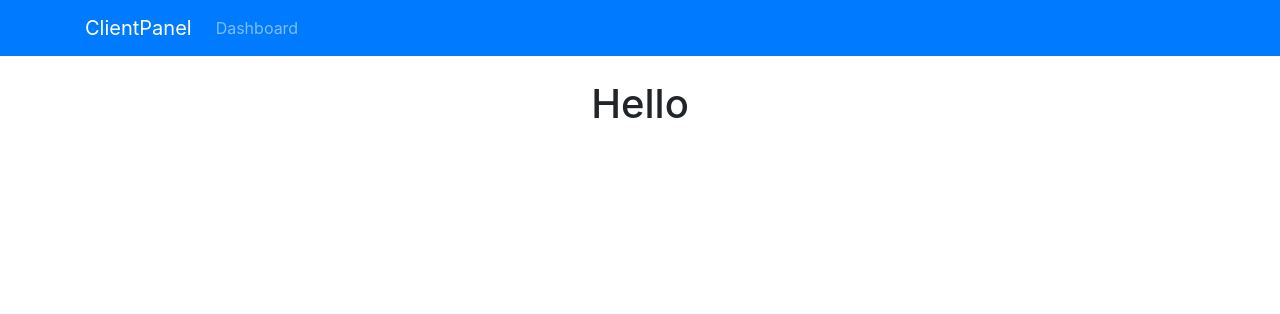
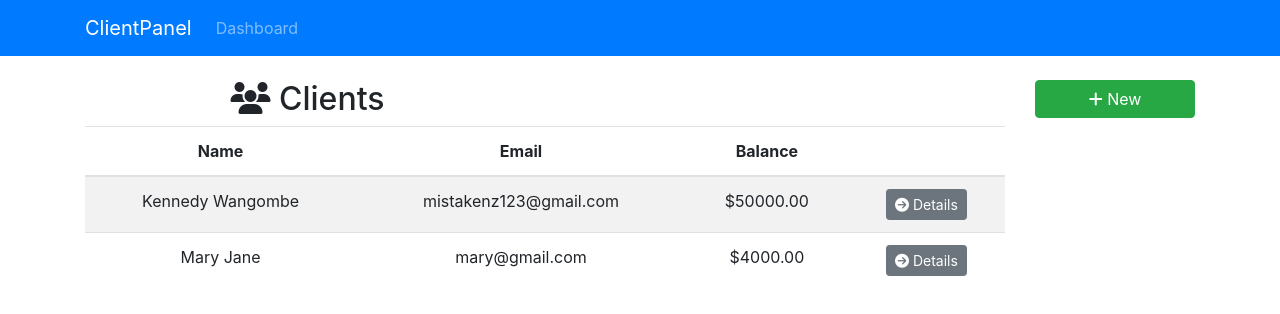
Before and after one commit to Kennedy-Njeri/CRUD-REACT-REDUX-APP, a React (Create React App) app: page / in a window 1280 px wide. Shown: the top 314 px of the page. Built offline with nearby package versions, Linux system fonts and the light colour scheme.

Commit message:
dashboard setup

```diff
--- a/src/App.js
+++ b/src/App.js
@@ -2,13 +2,19 @@
 import './App.css';
 import AppNavbar from "./components/layout/AppNavbar";
 import {BrowserRouter as Router, Route, Switch} from 'react-router-dom'
+import Dashboard from "./components/layout/Dashboard";
 
 function App() {
   return (
       <Router>
     <div className="App">
       <AppNavbar />
-      <h1>Hello</h1>
+      <div className="container">
+        <Switch>
+          <Route exact path="/" component={Dashboard} />
+
+        </Switch>
+      </div>
     </div>
       </Router>
   );
--- a/src/components/clients/Clients.js
+++ b/src/components/clients/Clients.js
@@ -0,0 +1,71 @@
+import React, {Component} from 'react';
+import {Link} from 'react-router-dom'
+
+class Clients extends Component {
+    render() {
+        const clients = [{
+            id: 3455556,
+            firstName: "Kennedy",
+            lastName: "Wangombe",
+            email: 'mistakenz123@gmail.com',
+            phone: '0704107711',
+            balance: '50000'
+
+        },
+            {
+                id: 34534556,
+                firstName: "Mary",
+                lastName: "Jane",
+                email: 'mary@gmail.com',
+                phone: '07023107711',
+                balance: '4000'
+
+            }]
+
+        if(clients){
+            return (
+                <div>
+                <div className="row">
+                    <div className="col-md-6">
+                        <h2>
+                            {''}
+                            <i className="fas fa-users"></i> Clients {''}</h2>
+
+                    </div>
+                    <div className="col-md-6">
+
+                    </div>
+                </div>
+                    <table className="table table-striped">
+                        <thead className="thead-inverse">
+                        <tr>
+                        <th>Name</th>
+                        <th>Email</th>
+                        <th>Balance</th>
+                        <th />
+                        </tr>
+                        </thead>
+                        <tbody>
+                        {clients.map(client => (
+                            <tr key={client.id}>
+                                <td>{client.firstName} {client.lastName}</td>
+                                <td>{client.email}</td>
+                                <td>${parseFloat(client.balance).toFixed(2)}</td>
+                                <td>
+                                    <Link to={`/client/${client.id}`} className="btn btn-secondary btn-sm"> <i className="fas fa-arrow-circle-right"></i> Details</Link>
+                                </td>
+                            </tr>
+                        ))}
+
+                        </tbody>
+                    </table>
+                </div>
+            );
+
+        } else {
+            return <h1>Loading..</h1>
+        }
+    }
+}
+
+export default Clients;
--- a/src/components/layout/Dashboard.js
+++ b/src/components/layout/Dashboard.js
@@ -0,0 +1,19 @@
+import React, {Component} from 'react';
+import Clients from "../clients/Clients";
+import Sidebar from "./Sidebar";
+
+
+
+
+export default () => {
+    return (
+        <div className="row">
+            <div className="col-md-10">
+                <Clients />
+            </div>
+            <div className="col-md-2">
+                <Sidebar />
+            </div>
+        </div>
+    )
+}
--- a/src/components/layout/Sidebar.js
+++ b/src/components/layout/Sidebar.js
@@ -0,0 +1,10 @@
+import React, {Component} from 'react';
+import {Link} from 'react-router-dom'
+
+export default () => {
+    return (
+        <Link to="/client/add" className="btn btn-success btn-block">
+            <i className="fas fa-plus"></i> New
+        </Link>
+    )
+}
```
